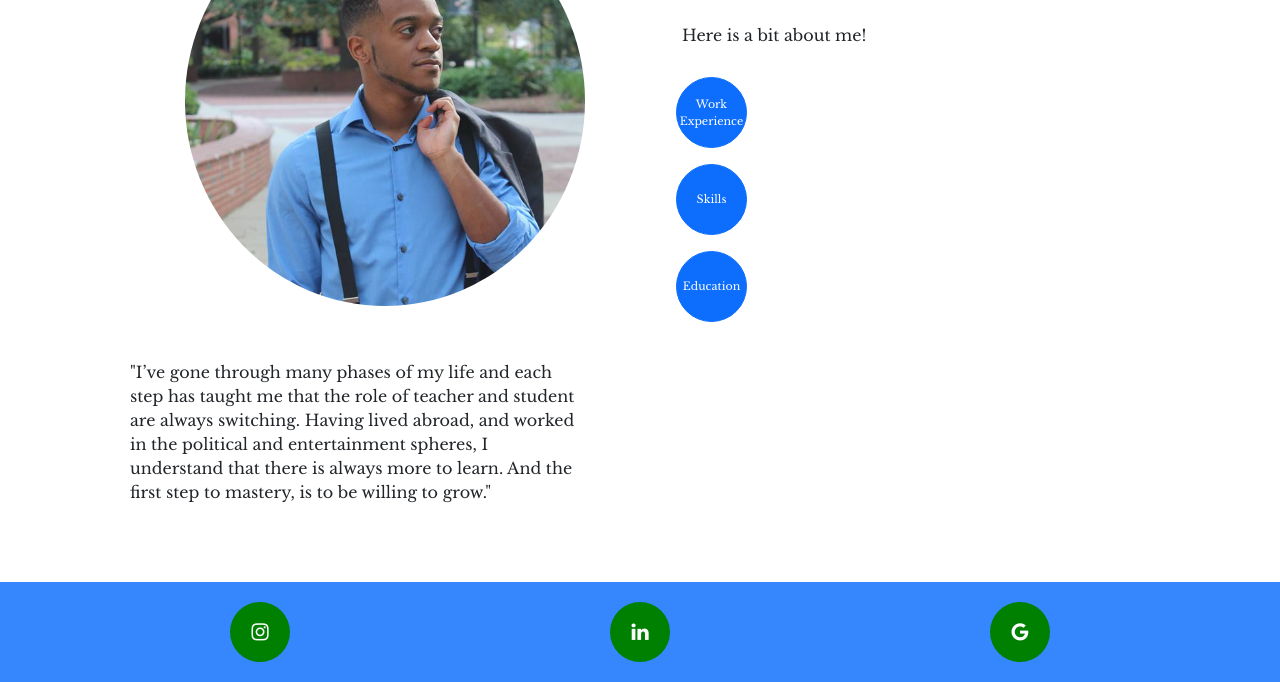
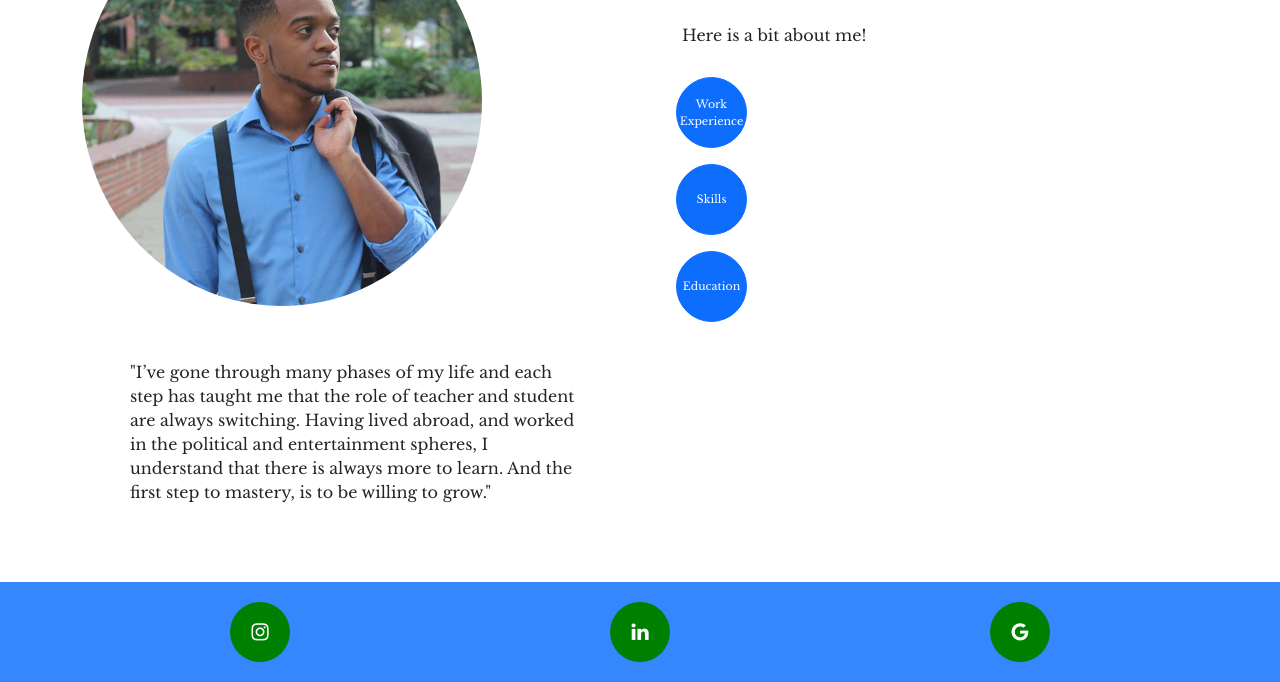
Before and after one commit to christprix/christprix.github.io, a plain HTML site: page index.html in a window 1280 px wide. Shown: the part 230-912 px from the top of the page. Drawn offline with nearby package versions, Linux system fonts and the light colour scheme.

Commit message:
margin adjust

```diff
--- a/index.html
+++ b/index.html
@@ -32,7 +32,7 @@
             height: 410px;
             overflow: hidden;
             border-radius: 50%;
-            margin-left: 103px;
+            margin-left: ;
         }
         .mainsection {
             font-size: calc(3.325rem + .9vw);
```
